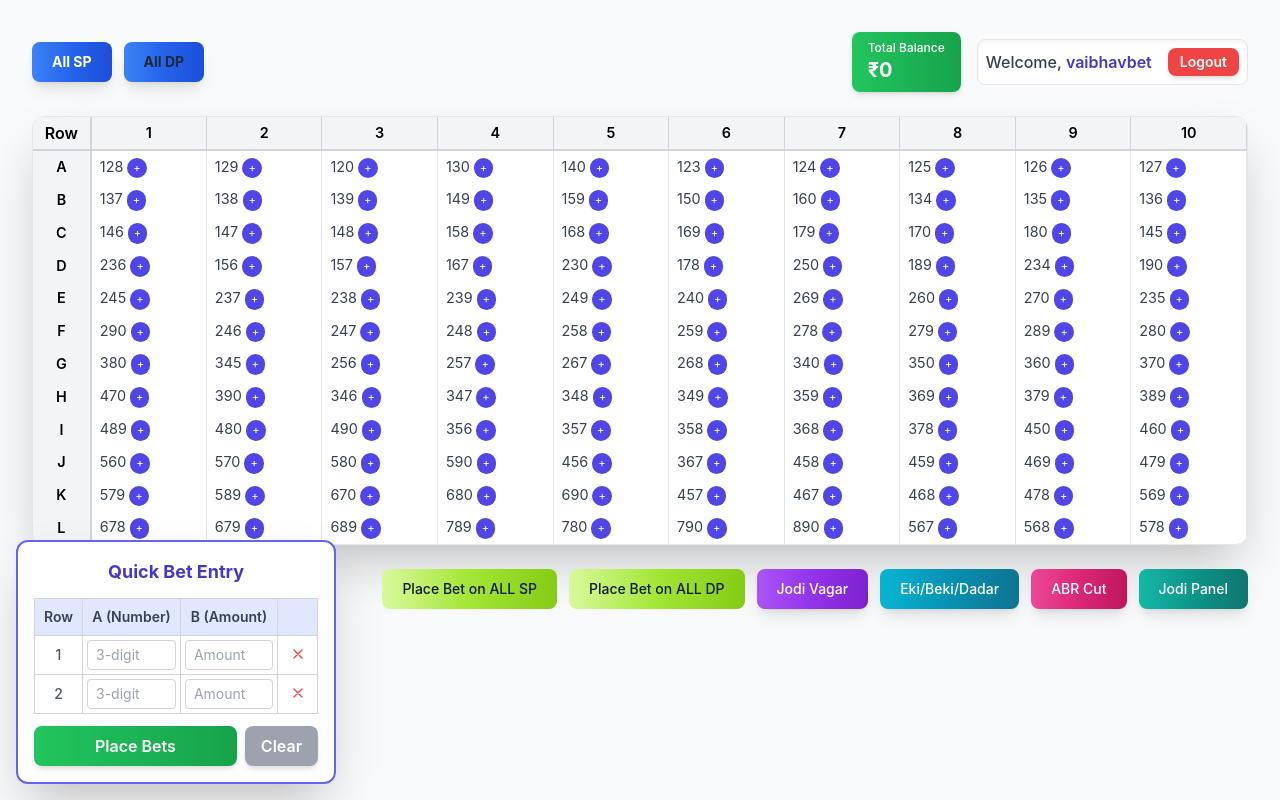
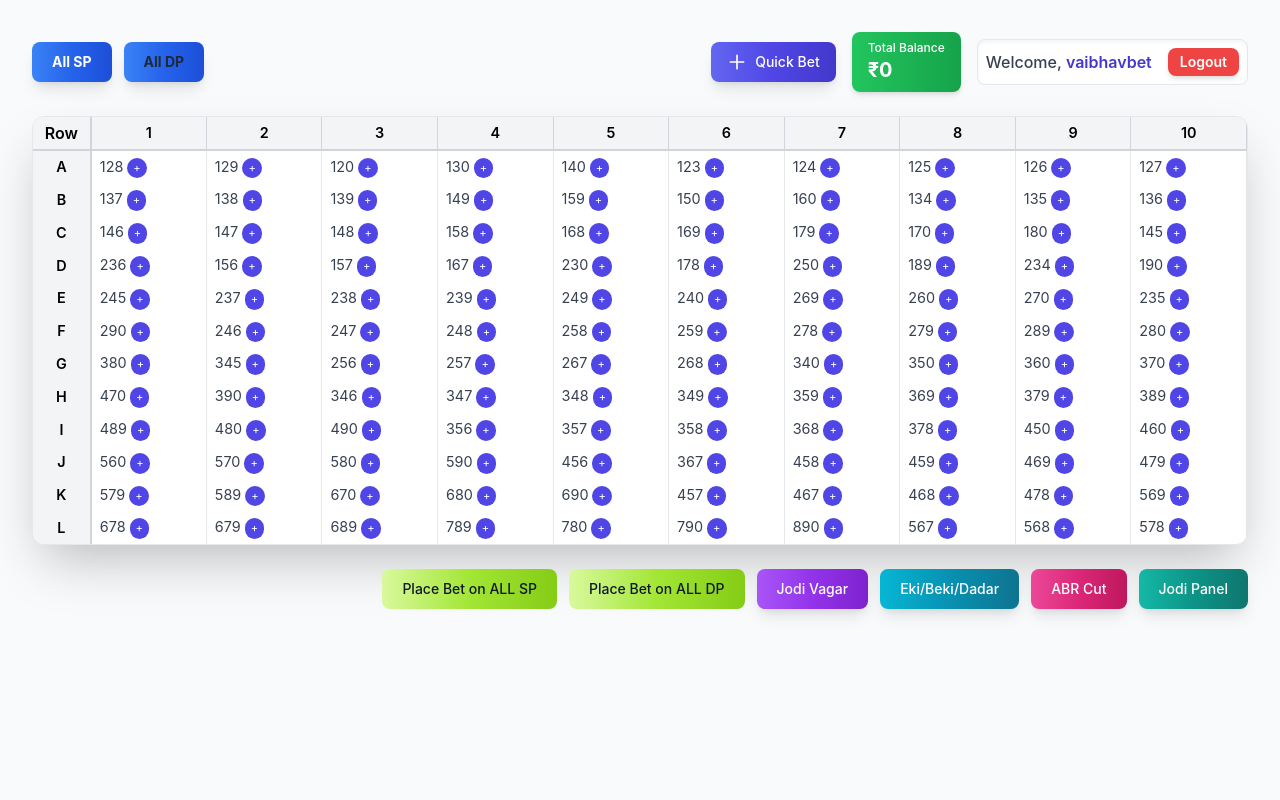
Before and after one commit to Vasuishere/bettingsystem, a Django app: page /user/home/ in a window 1280 px wide. Run offline with Django 5.2, Linux system fonts and the light colour scheme; a user stored in the database is signed in; data comes from the database, SQL or seed files in the repository; both versions use the stored data as it was after the commit; some libraries are stand-ins or nearby versions.

Commit message:
Add Quick Bet feature and update Jodi Panel number mappings

```diff
--- a/userbaseapp/templates/userbaseapp/home.html
+++ b/userbaseapp/templates/userbaseapp/home.html
@@ -253,6 +253,13 @@
                 </button>
             </div>
             <div class="flex items-center gap-4">
+                <button id="toggleQuickBetBtn"
+                    class="text-white bg-gradient-to-r from-indigo-500 via-indigo-600 to-indigo-700 hover:bg-gradient-to-br focus:ring-4 focus:outline-none focus:ring-indigo-300 shadow-lg font-medium rounded-lg text-sm px-4 py-2.5 flex items-center gap-2 transition">
+                    <svg xmlns="http://www.w3.org/2000/svg" class="h-5 w-5" fill="none" viewBox="0 0 24 24" stroke="currentColor">
+                        <path stroke-linecap="round" stroke-linejoin="round" stroke-width="2" d="M12 4v16m8-8H4" />
+                    </svg>
+                    Quick Bet
+                </button>
                 <div class="bg-gradient-to-r from-green-500 to-green-600 text-white px-4 py-2 rounded-lg shadow-md">
                     <p class="text-xs font-medium">Total Balance</p>
                     <p class="text-xl font-bold" id="totalBalance">₹0</p>
@@ -319,8 +326,11 @@
     </div>
 
     <!-- Quick Bet Entry Table (Bottom Left) -->
-    <div class="fixed bottom-4 left-4 bg-white rounded-xl shadow-2xl border-2 border-indigo-500 p-4 z-40" style="width: 320px;">
-        <h3 class="text-lg font-bold text-indigo-700 mb-3 text-center">Quick Bet Entry</h3>
+    <div id="quickBetContainer" class="hidden fixed bottom-4 left-4 bg-white rounded-xl shadow-2xl border-2 border-indigo-500 p-4 z-40" style="width: 320px;">
+        <div class="flex justify-between items-center mb-3">
+            <h3 class="text-lg font-bold text-indigo-700">Quick Bet Entry</h3>
+            <button id="closeQuickBetBtn" class="text-gray-500 hover:text-gray-700 text-xl font-bold">&times;</button>
+        </div>
 
         <div class="overflow-auto" style="max-height: 300px;">
             <table class="w-full border-collapse">
@@ -603,7 +613,8 @@
                                 <label class="block mb-2 text-sm font-medium text-gray-700">Select Type</label>
                                 <select id="jodiPanelType"
                                     class="w-full border-2 border-gray-300 rounded-lg p-2 focus:outline-none focus:ring-2 focus:ring-teal-500">
-                                    <option value="7">Jodi Panel 7 (All 7 numbers)</option>
+                                    <option value="9">Jodi Panel 9 (All 9 numbers)</option>
+                                    <option value="7">Jodi Panel 7 (First 7 numbers)</option>
                                     <option value="6">Jodi Panel 6 (First 6 numbers)</option>
                                 </select>
                             </div>
@@ -1825,6 +1836,16 @@
                 quickBetRowCounter = 2;
             });
 
+            // Toggle Quick Bet Container
+            document.getElementById('toggleQuickBetBtn').addEventListener('click', function() {
+                const container = document.getElementById('quickBetContainer');
+                container.classList.toggle('hidden');
+            });
+
+            document.getElementById('closeQuickBetBtn').addEventListener('click', function() {
+                document.getElementById('quickBetContainer').classList.add('hidden');
+            });
+
             // Initialize
             await loadBets();
             await getLastBulkAction();
--- a/userbaseapp/views.py
+++ b/userbaseapp/views.py
@@ -61,16 +61,16 @@ ABR_CUT_NUMBERS = {
 
 # Jodi Panel number mappings - 10 columns
 JODI_PANEL_NUMBERS = {
-    1: [128, 236, 290, 560, 489, 245, 678],
-    2: [129, 589, 679, 237, 390, 150, 345],
-    3: [238, 256, 376, 490, 670, 689, 120],
-    4: [130, 167, 239, 247, 356, 590, 789],
-    5: [140, 230, 267, 348, 690, 780, 456],
-    6: [150, 178, 349, 367, 457, 790, 123],
-    7: [124, 160, 278, 340, 458, 467, 890],
-    8: [125, 170, 378, 134, 189, 459, 567],
-    9: [126, 180, 289, 237, 450, 478, 568],
-    10: [145, 235, 389, 569, 127, 578, 190]
+    1: [128, 236, 290, 560, 489, 245, 678, 344, 100],
+    2: [129, 589, 679, 237, 390, 150, 345, 778, 110],
+    3: [238, 256, 376, 490, 670, 689, 120, 788, 445],
+    4: [130, 167, 239, 247, 356, 590, 789, 455, 112],
+    5: [140, 230, 267, 348, 690, 780, 456, 889, 122],
+    6: [150, 178, 349, 367, 457, 790, 123, 556, 899],
+    7: [124, 160, 278, 340, 458, 467, 890, 566, 223],
+    8: [125, 170, 378, 134, 189, 459, 567, 233, 990],
+    9: [126, 180, 289, 237, 450, 478, 568, 667, 900],
+    10: [145, 235, 389, 569, 127, 578, 190, 677, 334]
 }
 
 ALL_COLUMN_DATA = [
@@ -124,13 +124,15 @@ def get_abr_cut_numbers(column):
 
 def get_jodi_panel_numbers(column, panel_type):
     """Get Jodi Panel numbers for a specific column
-    panel_type: 6 (first 6 numbers) or 7 (all 7 numbers)
+    panel_type: 6 (first 6 numbers), 7 (first 7 numbers), or 9 (all 9 numbers)
     """
     numbers = JODI_PANEL_NUMBERS.get(column, [])
     if panel_type == 6:
-        return [str(num) for num in numbers[:6]]  # First 6 numbers (exclude last 3-digit)
-    else:  # panel_type == 7
-        return [str(num) for num in numbers]  # All 7 numbers
+        return [str(num) for num in numbers[:6]]  # First 6 numbers
+    elif panel_type == 7:
+        return [str(num) for num in numbers[:7]]  # First 7 numbers
+    else:  # panel_type == 9
+        return [str(num) for num in numbers]  # All 9 numbers
 
 
 def index(request):
@@ -323,7 +325,7 @@ def place_bulk_bet(request):
             numbers = [x for x in numbers if not (x in seen or seen.add(x))]
         elif bet_type == 'JODI_PANEL':
             columns = data.get('columns')  # Support multiple columns
-            panel_type = data.get('panel_type')  # 6 or 7
+            panel_type = data.get('panel_type')  # 6, 7, or 9
 
             if not columns or not panel_type:
                 return JsonResponse({'error': 'Missing columns or panel_type for Jodi Panel'}, status=400)
@@ -333,8 +335,8 @@ def place_bulk_bet(request):
                 columns = [columns]
 
             panel_type = int(panel_type)
-            if panel_type not in [6, 7]:
-                return JsonResponse({'error': 'Invalid panel_type. Must be 6 or 7'}, status=400)
+            if panel_type not in [6, 7, 9]:
+                return JsonResponse({'error': 'Invalid panel_type. Must be 6, 7, or 9'}, status=400)
 
             # Collect all numbers from all selected columns
             numbers = []
```
Also changed, not shown: db.sqlite3.
